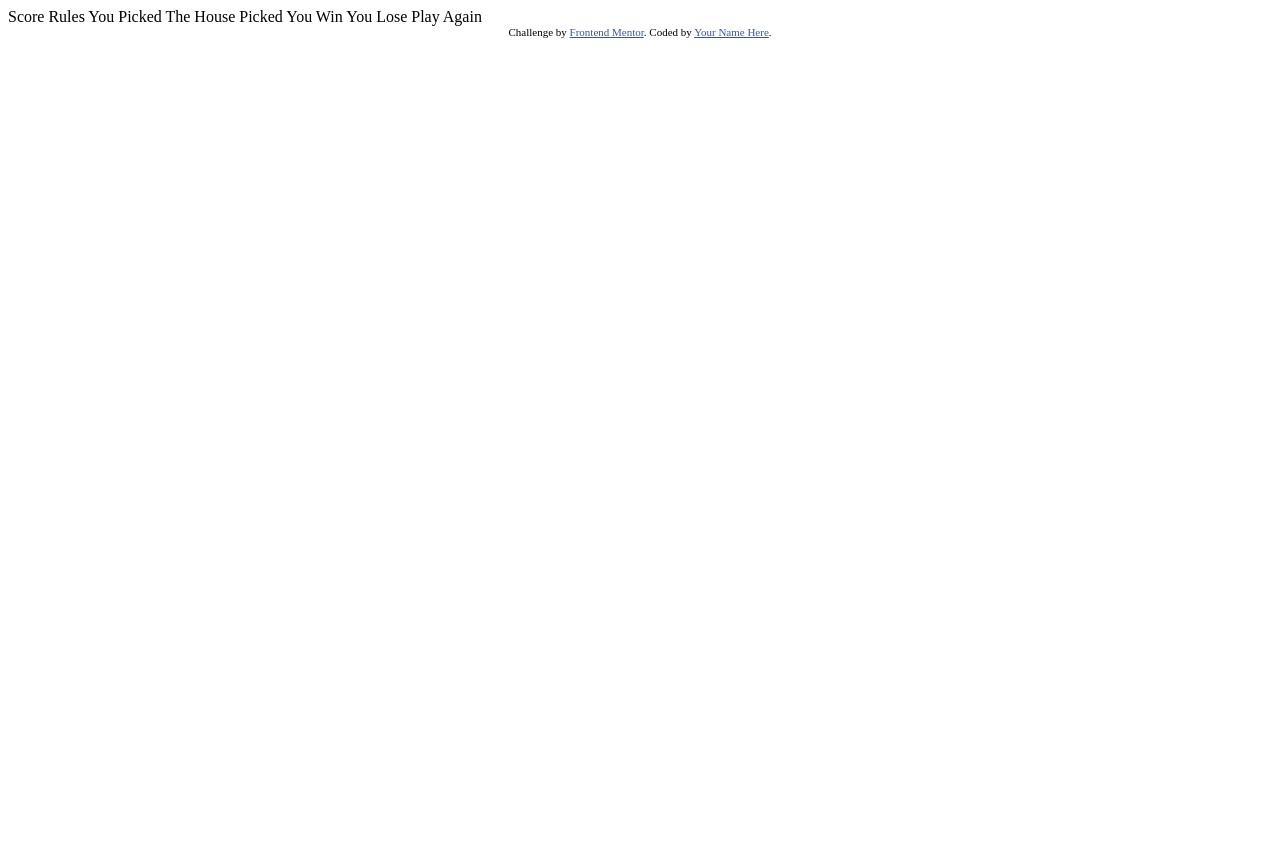
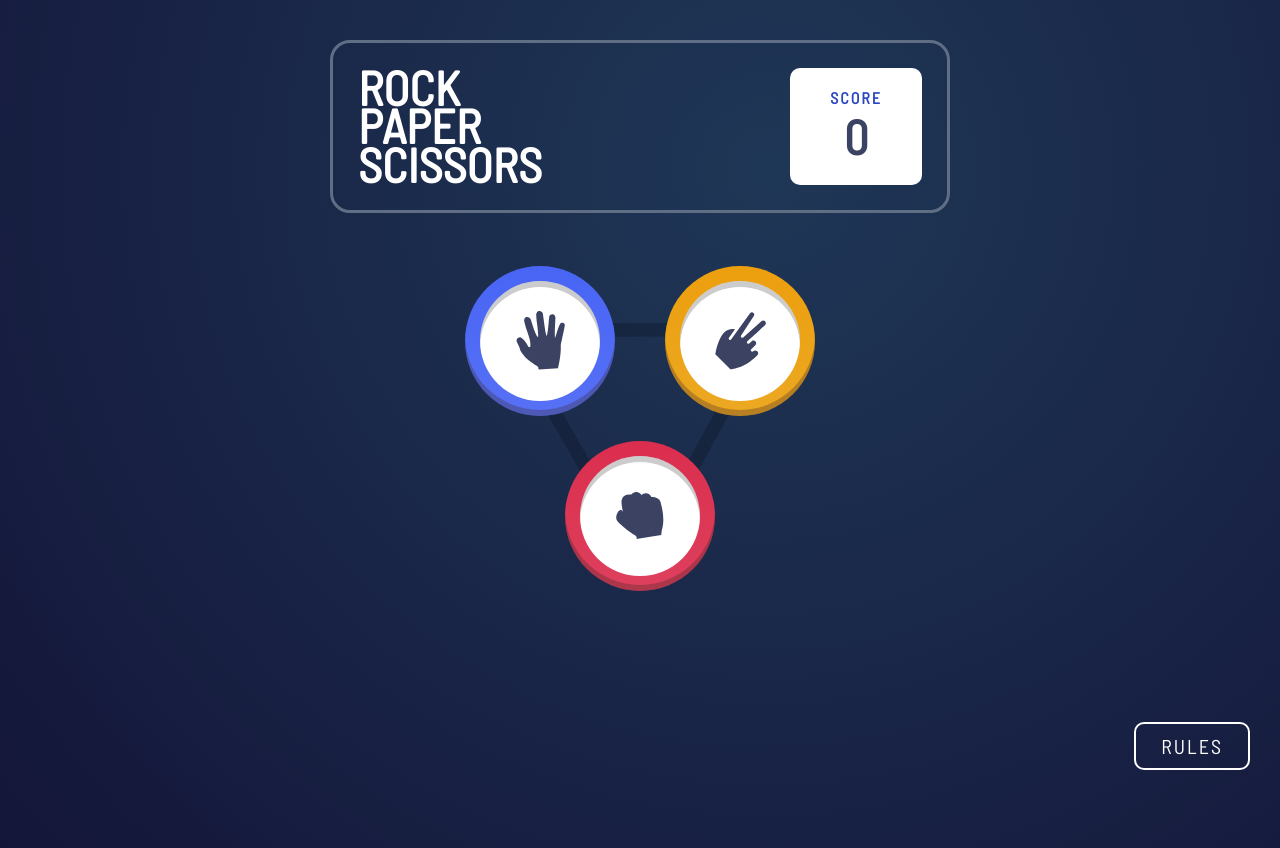
Before and after one commit to DarylD919/rock-paper-and-scissors, a plain HTML site: page rock-paper-scissors-master/index.html in a window 1280 px wide. Before the commit the page ends 800 px from the top, so only its background shows below. Drawn offline with Linux system fonts and the light colour scheme.

Commit message:
css style implemented

```diff
--- a/rock-paper-scissors-master/index.html
+++ b/rock-paper-scissors-master/index.html
@@ -4,34 +4,54 @@
   <meta charset="UTF-8">
   <meta name="viewport" content="width=device-width, initial-scale=1.0"> <!-- displays site properly based on user's device -->
 
-  <link rel="icon" type="image/png" sizes="32x32" href="./images/favicon-32x32.png">
+  <link
+    rel="icon"
+    type="image/png"
+    sizes="32x32"
+    href="./images/favicon-32x32.png" />
+
 
   <title>Frontend Mentor | Rock, Paper, Scissors</title>
 
-  Score
-  Rules
-
-  You Picked
-  The House Picked
-
-  You Win
-  You Lose
-
-  Play Again
-
-  <!-- Feel free to remove these styles or customise in your own stylesheet 👍 -->
-  <style>
-    .attribution { font-size: 11px; text-align: center; }
-    .attribution a { color: hsl(228, 45%, 44%); }
-  </style>
+  <link rel="stylesheet" href="style.css"/>
+  <script src="script.js" defer></script>
 </head>
 <body>
+<div class="container">
+  <header>
+    <h1>
+      <span>Rock</span>
+      <span>Paper</span>
+      <span>Scissors</span>
+    </h1>
+    <div class="score-container">
+      <h4>Score</h4>
+      <p id="score">0</p>
+    </div>
+  </header>
+<main>
+
+  <button class="btn-circles btn-paper">
+    <span class="wrapper">
+    <img src="./images/icon-paper.svg" alt="paper icon"/>
+  </span>
+  </button>
+  <button class="btn-circles btn-scissors">
+    <span class="wrapper">
+    <img src="./images/icon-scissors.svg" alt="Scissors icon"/>
+  </span>
+  </button>
+  <button class="btn-circles btn-rock">
+    <span class="wrapper">
+    <img src="./images/icon-rock.svg" alt="rock icon"/>
+  </span>
+  </button>
+</main>
+
+<button class="btn-rules">Rules</button>
+
+</div>
 
 
-
-  <div class="attribution">
-    Challenge by <a href="https://www.frontendmentor.io?ref=challenge" target="_blank">Frontend Mentor</a>.
-    Coded by <a href="#">Your Name Here</a>.
-  </div>
 </body>
 </html>
--- /dev/null
+++ b/rock-paper-scissors-master/style.css
@@ -0,0 +1,147 @@
+@import url('https://fonts.googleapis.com/css2?family=Barlow+Semi+Condensed:600,700@300&display=swap');
+
+* {
+    box-sizing: border-box;
+}
+
+body{
+    font-family: 'Barlow Semi Condensed', sans-serif;
+    background: radial-gradient(
+        circle at 60% 20%,
+        hsl(214, 47%, 23%),
+        hsl(237, 49%, 15%)
+    );
+    color: #fff;
+    min-height: 100vh;
+}
+
+
+.container{
+    width: 700px;
+    max-width: 100%;
+    margin: 0 auto;
+}
+
+header{
+    border: 3px solid hsl(217, 16%, 45%);
+    border-radius: 20px;
+    display: flex;
+    justify-content: space-between;
+    padding: 25px;
+    margin: 40px;
+}
+
+h1{
+    font-size: 3rem;
+    margin: 0;
+    display: flex;
+    flex-direction: column;
+    line-height: 0.8;
+    text-transform: uppercase;
+
+}
+
+h4{
+    color: hsl(229, 64%, 46%);
+    margin: 0;
+    text-transform: uppercase;
+    letter-spacing: 2px;
+}
+
+.score-container{
+    background-color: #fff;
+    padding: 20px 40px;
+    text-align: center;
+    border-radius: 10px;
+}
+
+.score-container p{
+    color: hsl(229, 25%, 31%);
+    font-size: 3rem;
+    font-weight: 700;
+    margin: 0;
+}
+
+main{
+    height: 350px;
+    width: 400px;
+    display: flex;
+    justify-content: center;
+    flex-wrap: wrap;
+    align-items: center;
+    margin: 0 auto;
+    position: relative;
+}
+
+main::before{
+    background-image: url('./images/bg-triangle.svg');
+    background-repeat: no-repeat;
+    background-size: cover;
+    content: '';
+    position: absolute;
+    top: 20%;
+    left: 15%;
+    height: 70%;
+    width: 70%;
+    z-index: -1;
+}
+
+.btn-circles {
+    border-radius: 50%;
+    height: 150px;
+    width: 150px;
+    border: none;
+    margin: 0 25px;
+    box-shadow: inset 0 -6px rgba(61, 34, 34, 0.3);
+}
+
+.btn-circles .wrapper{
+    width: 120px;
+    height: 120px;
+    background-color: #fff;
+    display: inline-flex;
+    justify-content: center;
+    align-items: center;
+    border-radius: 50%;
+    box-shadow: inset 0 6px rgba(0, 0, 0, 0.2);
+}
+
+.btn-paper{
+    background: linear-gradient(
+        to bottom,
+        hsl(230, 89%, 62%),
+        hsl(230, 89%, 65%)
+    );
+}
+
+.btn-scissors{
+    background: linear-gradient(
+        to bottom,
+        hsl(39, 89%, 49%),
+        hsl(40, 84%, 53%)
+    );
+}
+
+.btn-rock{
+    background: linear-gradient(
+        to bottom,
+        hsl(349, 71%, 52%),
+        hsl(349, 70%, 56%)
+     );
+}
+
+
+.btn-rules{
+    border: 2px solid #fff;
+    border-radius: 10px;
+    background-color: transparent;
+    text-transform: uppercase;
+    color: #fff;
+    font-size: 20px;
+    font-family: inherit;
+    padding: 10px 25px;
+    letter-spacing: 2px;
+    position: fixed;
+    bottom: 30px;
+    right: 30px;
+}
```
